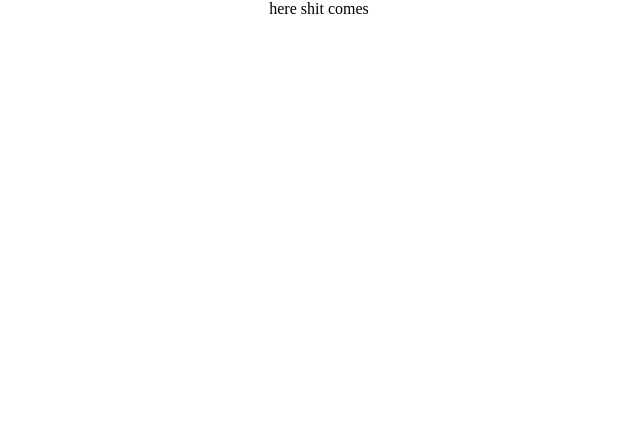
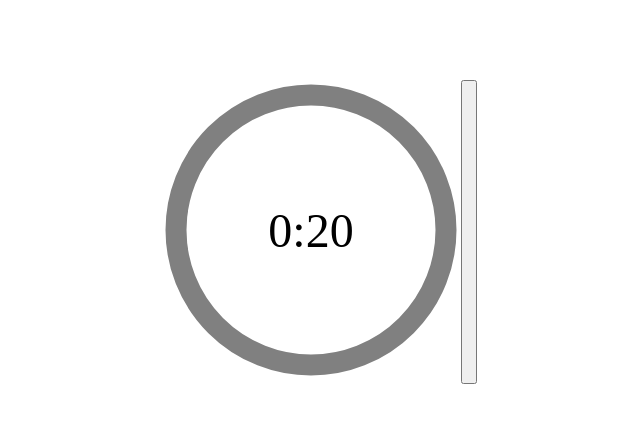
Before and after one commit to raghavkukkar/pomodoro, a React (Create React App) app: page / in a window 1280 px wide. Shown: the top 422 px of the page, without its empty margins (321-961 px from the left). Built offline with nearby package versions, Linux system fonts and the light colour scheme.

Commit message:
simple timer added with a button start

```diff
--- a/public/index.html
+++ b/public/index.html
@@ -2,14 +2,13 @@
 <html lang="en">
   <head>
     <meta charset="utf-8" />
-    <link rel="icon" href="%PUBLIC_URL%/favicon.ico" />
+
     <meta name="viewport" content="width=device-width, initial-scale=1" />
     <meta name="theme-color" content="#000000" />
     <meta
       name="description"
-      content="Web site created using create-react-app"
+      content="pomodoro timer"
     />
-    <link rel="apple-touch-icon" href="%PUBLIC_URL%/logo192.png" />
     <!--
       manifest.json provides metadata used when your web app is installed on a
       user's mobile device or desktop. See https://developers.google.com/web/fundamentals/web-app-manifest/
@@ -24,7 +23,7 @@
       work correctly both with client-side routing and a non-root public URL.
       Learn how to configure a non-root public URL by running `npm run build`.
     -->
-    <title>React App</title>
+    <title>Pomodoro timer app</title>
   </head>
   <body>
     <noscript>You need to enable JavaScript to run this app.</noscript>
--- a/src/App.css
+++ b/src/App.css
@@ -1,6 +1,45 @@
 .timer-container{
-  margin: auto;
+  margin: 10vh auto;
   width: 50%;
+  max-height: 90vh;
   display: flex;
   justify-content: center;
+  flex-wrap: wrap;
 }
+.base-timer__label {
+  position: absolute;
+
+  /* Size should match the parent container */
+  width: 300px;
+  height: 300px;
+
+  /* Keep the label aligned to the top */
+  top: 0;
+
+  /* Create a flexible box that centers content vertically and horizontally */
+  display: flex;
+  align-items: center;
+  justify-content: center;
+
+  /* Sort of an arbitrary number; adjust to your liking */
+  font-size: 48px;
+}
+
+.base-timer {
+  position: relative;
+  height: auto;
+  width: 300px;
+
+}
+
+/* Removes SVG styling that would hide the time label */
+.base-timer__circle {
+  fill: none;
+  stroke: none;
+}
+
+/* The SVG path that displays the timer's progress */
+.base-timer__path-elapsed {
+  stroke-width: 7px;
+  stroke: grey;
+}
--- a/src/App.js
+++ b/src/App.js
@@ -2,10 +2,41 @@ import React , {Component} from 'react';
 import './App.css';
 
 class App extends Component {
+  constructor(props) {
+    super(props);
+    this.state = {
+      time : 20
+    }
+  }
+
+  startTimer = () => {
+
+    let s = setInterval(() => {
+      this.setState({
+        time : this.state.time - 1
+      })
+      if (!this.state.time) clearInterval(s);
+    },1000)
+
+  }
+
+  formatTime = (time) => {
+    return `${Math.floor(time/60)}:${time%60}`
+  }
   render() {
     return (
       <div className="timer-container">
-        <p> here shit comes</p>
+        <div class="base-timer">
+          <svg class="base-timer__svg" viewBox="0 0 100 100" xmlns="http://www.w3.org/2000/svg">
+           <g class="base-timer__circle">
+             <circle class="base-timer__path-elapsed" cx="50" cy="50" r="45" />
+           </g>
+          </svg>
+          <span className = "base-timer__label">
+            {this.formatTime(this.state.time)}
+          </span>
+        </div>
+        <button onClick = {this.startTimer}> </button>
 
       </div>
     )
```
Also changed, not shown: public/logo192.png (deleted), public/logo512.png (deleted).
